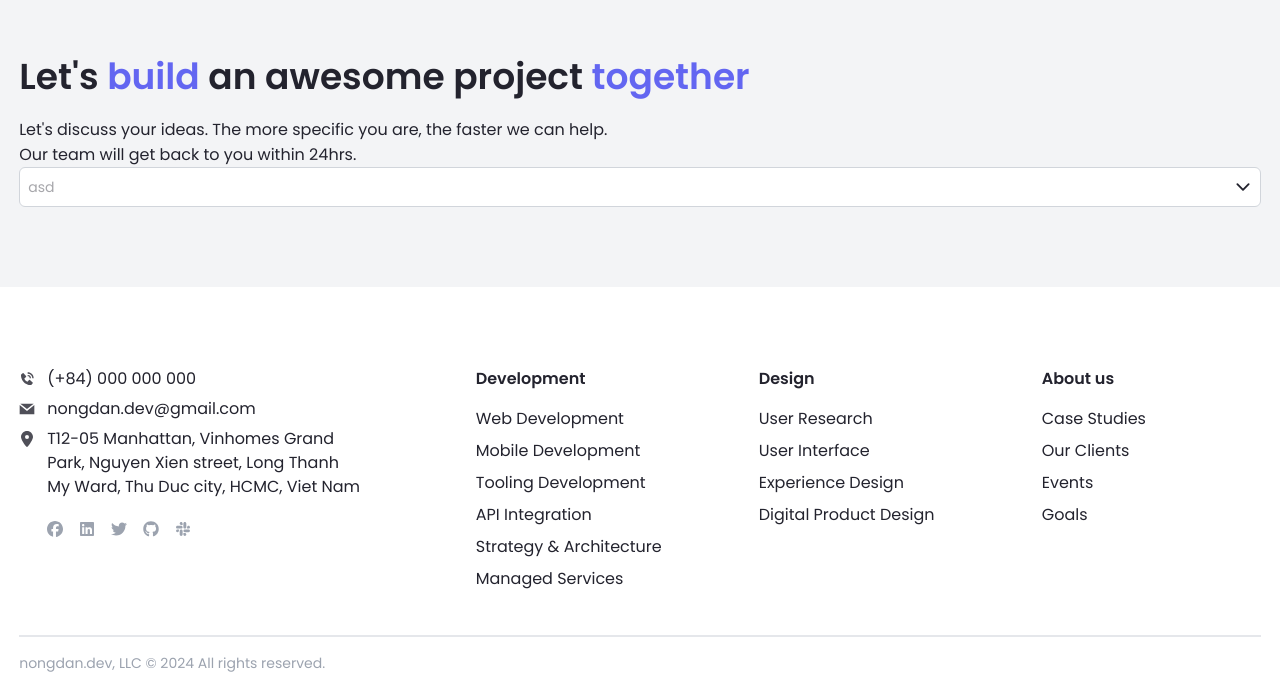
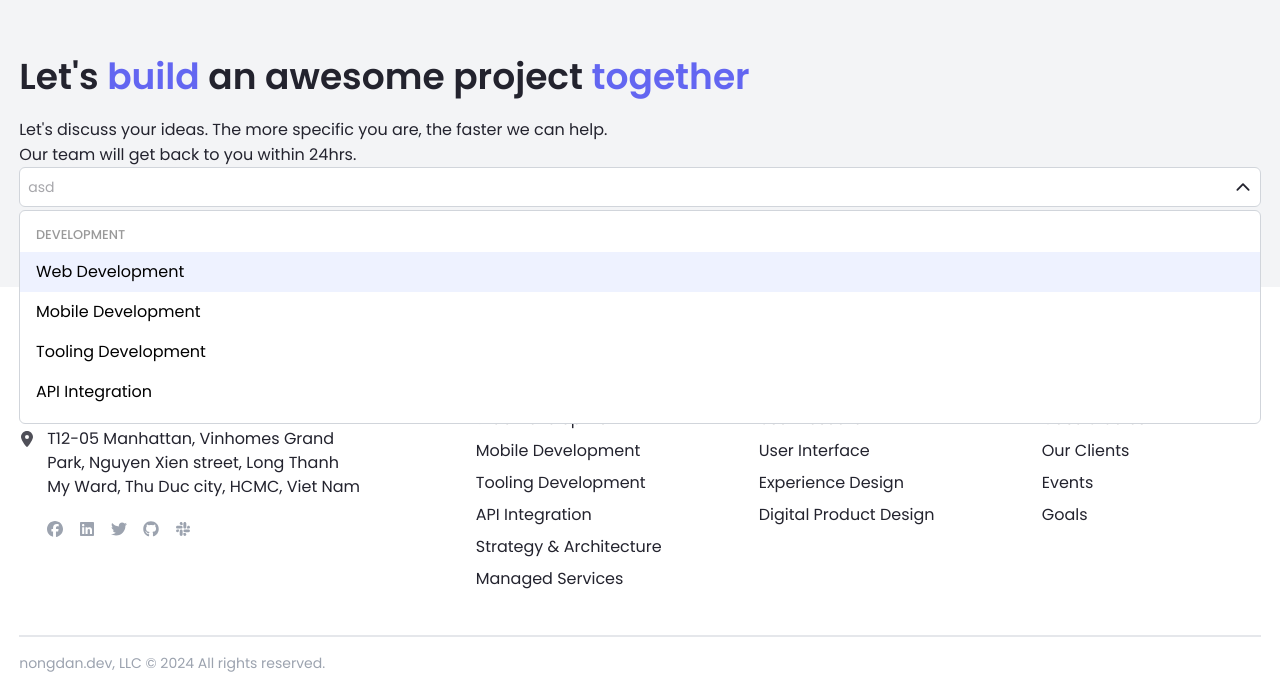
Before and after one commit to nongdan-dev/website, a React (Vite) app: page /contact in a window 1280 px wide. Shown: the part 1050-1739 px from the top of the page. Built offline with nearby package versions, Linux system fonts and the light colour scheme.

Commit message:
Update selcet

```diff
--- a/src/components/form/Select.tsx
+++ b/src/components/form/Select.tsx
@@ -7,7 +7,13 @@ export type SelectProps = RcSelectProps
 
 function Select(props: SelectProps) {
   return (
-    <RcSelect {...props} suffixIcon={<IoChevronDown />}>
+    <RcSelect
+      {...props}
+      suffixIcon={<IoChevronDown />}
+      menuItemSelectedIcon={null}
+      open
+      notFoundContent={<div className='py-2'>No options</div>}
+    >
       {props.children}
     </RcSelect>
   )
--- a/src/pages/Contact/index.tsx
+++ b/src/pages/Contact/index.tsx
@@ -2,6 +2,34 @@ import { Fragment } from 'react/jsx-runtime'
 import { twMerge } from 'tailwind-merge'
 
 import { Section, Select } from '@/components'
+
+const options = [
+  {
+    label: 'Development',
+    options: [
+      { label: 'Web Development', value: 'Web Development' },
+      { label: 'Mobile Development', value: 'Mobile Development' },
+      { label: 'Tooling Development', value: 'Tooling Development' },
+      { label: 'API Integration', value: 'API Integration' },
+    ],
+  },
+  {
+    label: 'Design',
+    options: [
+      { label: 'User Research', value: 'User Research' },
+      { label: 'User Interface', value: 'User Interface' },
+      { label: 'Experience Design', value: 'Experience Design' },
+      { label: 'Digital Product Design', value: 'Digital Product Design' },
+    ],
+  },
+  {
+    label: 'Other',
+    options: [
+      { label: 'Strategy & Architecture', value: 'Strategy & Architecture' },
+      { label: 'Managed Services', value: 'Managed Services' },
+    ],
+  },
+]
 
 function ContactPage() {
   return (
@@ -165,16 +193,13 @@ function ContactPage() {
               can help.
             </p>
             <p>Our team will get back to you within 24hrs.</p>
-            <Select mode='multiple' placeholder='asd'>
-              <Select.Option value='asd'>Lorem ipsum dolor sit.</Select.Option>
-              <Select.Option value='asd2'>Lorem, ipsum.</Select.Option>
-              <Select.Option value='asd3'>
-                Lorem ipsum dolor sit amet.
-              </Select.Option>
-              <Select.Option value='asd4'>
-                Lorem ipsum dolor sit amet consectetur.
-              </Select.Option>
-            </Select>
+            <Select
+              virtual={false}
+              mode='multiple'
+              placeholder='asd'
+              onChange={console.log}
+              options={options}
+            ></Select>
           </div>
         )}
       </Section>
--- a/src/styles/index.css
+++ b/src/styles/index.css
@@ -60,3 +60,29 @@
     @apply !bg-transparent;
   }
 }
+
+.rc-select-dropdown {
+  @apply min-h-0 rounded-md border-gray-300 py-1.5;
+  & .rc-virtual-list-holder {
+    scrollbar-width: thin;
+    scrollbar-color: theme('colors.gray.300') transparent;
+    @apply overscroll-contain;
+  }
+
+  & .rc-select-item-option {
+    @apply px-4 py-2;
+  }
+  & .rc-select-item-option-active {
+    @apply bg-indigo-50;
+  }
+  & .rc-select-item-option-selected {
+    @apply bg-indigo-500 text-white;
+  }
+
+  & .rc-select-item-group {
+    @apply py-2 font-medium uppercase;
+    &:not(:first-child) {
+      @apply pt-3;
+    }
+  }
+}
```
